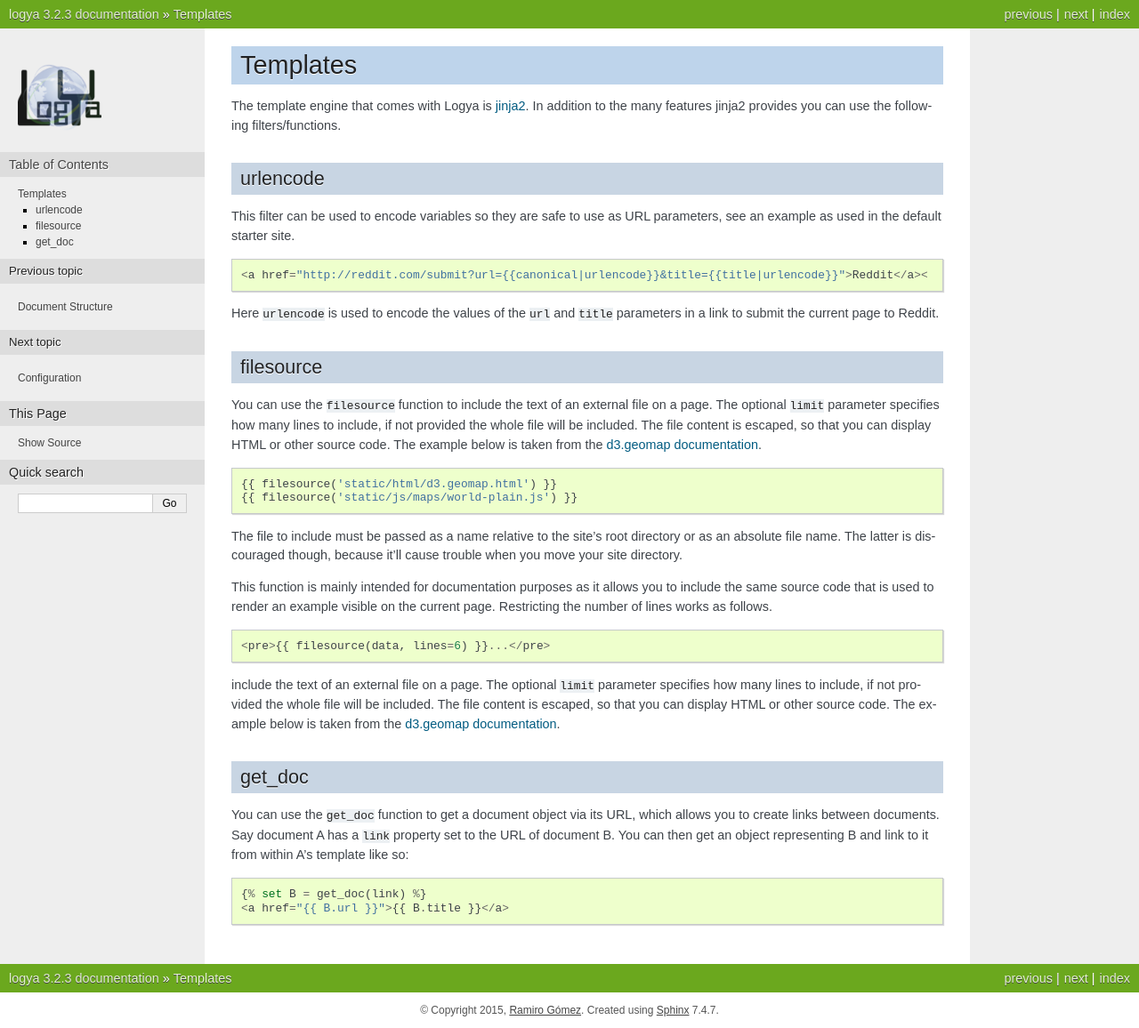
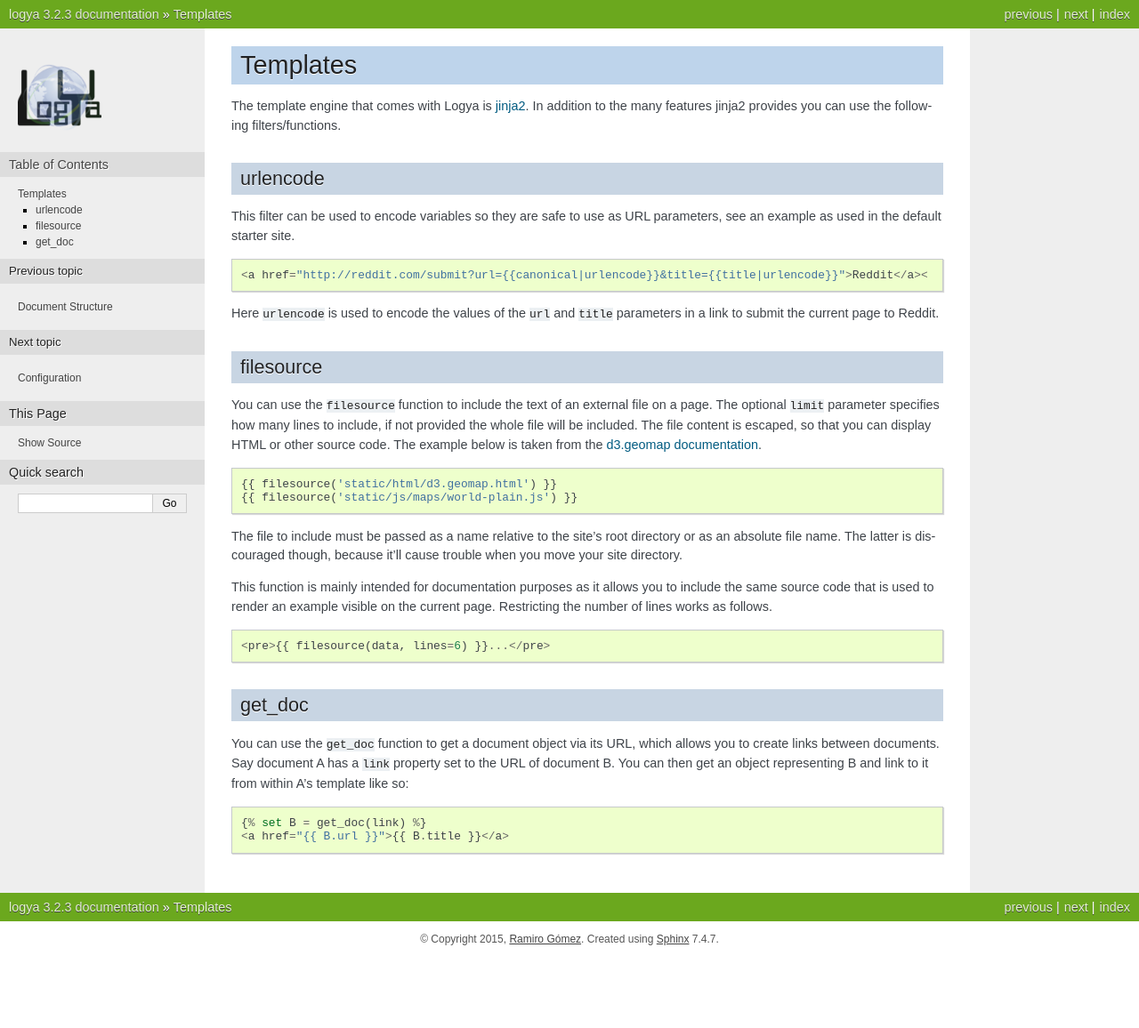
Before and after one commit to yaph/logya, a Sphinx documentation site: the page built from docs/templates.rst, in a window 1280 px wide. Shown: the whole page at 89% size. Built offline with Sphinx 7.4.7, drawn with Linux system fonts in a browser that asks for light colours; pages that are not in the unit, such as notebooks, are missing from menus; after the commit the page ends 1076 px from its top, so only the background shows below that.

Commit message:
removed duplicate info from doc

```diff
--- a/docs/templates.rst
+++ b/docs/templates.rst
@@ -36,9 +36,6 @@ This function is mainly intended for documentation purposes as it allows you to
 
     <pre>{{ filesource(data, lines=6) }}...</pre>
 
-include the text of an external file on a page. The optional ``limit`` parameter specifies how many lines to include, if not provided the whole file will be included. The file content is escaped, so that you can display HTML or other source code. The example below is taken from the `d3.geomap documentation <http://d3-geomap.github.io/>`_.
-
-
 get_doc
 -------
 
```
